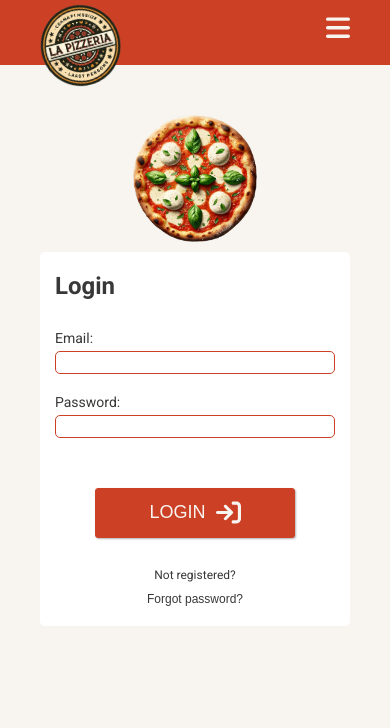
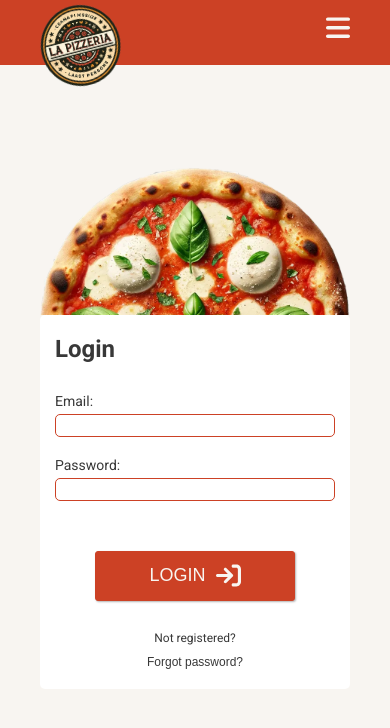
Before and after one commit to DTM10/LaPizzeria, a React (Create React App) app: page /login in a window 390 px wide. Shown: the top 728 px of the page. Built offline with nearby package versions, Linux system fonts and the light colour scheme; no server answers; the database is empty.

Commit message:
Implement cut pizza in Login page

```diff
--- a/src/App.js
+++ b/src/App.js
@@ -20,7 +20,7 @@ function App() {
 					<Routes>
 						<Route path="/" element={<Layout />}>
 							<Route index element={<Home />} />
-							<Route index path="menu" element={<Menu />} />
+							<Route path="menu" element={<Menu />} />
 							<Route path="login" element={<Login />} />
 							<Route path="tracker" element={<Tracker />} />
 							<Route path="cart" element={<Cart />} />
--- a/src/App.scss
+++ b/src/App.scss
@@ -10,8 +10,8 @@ body {
 	background-color: $background-color;
 	color: $primary-content-color;
 	font-family: $regular-font;
-	-webkit-text-fill-color: $primary-content-color;
-	-webkit-opacity: 1;
+	// -webkit-text-fill-color: $primary-content-color;
+	// -webkit-opacity: 1;
 }
 
 
--- a/src/components/Accordion/Accordion.module.scss
+++ b/src/components/Accordion/Accordion.module.scss
@@ -6,7 +6,7 @@
         margin-top: 10px;
         grid-template-columns: 2fr 1fr 12px;
         background-color: $card-background-color;
-        box-shadow: $card-box-shadow;
+        box-shadow:$bordered-card-box-shadow;
         padding: 10px;
         width: 100%;
         text-align: left;
@@ -17,6 +17,8 @@
         transition: background-color 0.5 ease;
         font-size: 12px;
         font-weight: 300;
+        -webkit-text-fill-color: $primary-content-color;
+	    -webkit-opacity: 1;
 
         &:focus {
             outline: none;
@@ -24,18 +26,25 @@
 
         &::after {
             content: '+';
-            float: right;
+            // float: right;
         }
+
 
         &.active::after {
             content: '-';
+            color: $background-color;
+        }
+
+
+        &.openBtn {
+            border-radius: 5px 5px 0 0;
+            background-color: $accent-color;
+            color: $background-color;
+            -webkit-text-fill-color: $background-color;
+            -webkit-opacity: 1;
         }
     }
-    .openBtn {
-        border-radius: 5px 5px 0 0;
-        background-color: $accent-color;
-        color: $background-color;
-    }
+
 
     .accordionContent {
         padding: 0 10px;
@@ -69,7 +78,7 @@
         border: solid $accent-color 1px;
         border-radius: 0 0 5px 5px;
         padding: 5px 10px;
-        box-shadow: $card-box-shadow;
+        box-shadow: $bordered-card-box-shadow;
     }
 
 }
--- a/src/components/CartCard/CartCard.module.scss
+++ b/src/components/CartCard/CartCard.module.scss
@@ -32,10 +32,11 @@
                 white-space: nowrap;
                 align-items: center;
                 padding: 0;
-                color: $background-color !important;
-                -webkit-text-fill-color: $background-color !important;
+                color: $background-color;
+                -webkit-text-fill-color: $background-color;
 	            -webkit-opacity: 1;
-                font-size: 2vh;
+                font-size: clamp(12px, 1.5vw, 20px);
+
             }
         }
         .specialPriceDescrip {
@@ -95,7 +96,9 @@
             .priceDescrip, .specialPriceDescrip {
                 height: calc(100% + 30px);
                 width: 100%;
-
+                .descText{
+                    font-size: 2vw;
+                }
             }
         }
     }
@@ -110,8 +113,8 @@
                 height: calc(100% + 20px);
                 width: 100%;
                 padding: 20px;
-                p{
-                    font-size: 1.8vh;
+                .descText{
+                    font-size: 3vw;
                     padding-top: 10px;
                 }
             }
--- a/src/components/Home/Home.jsx
+++ b/src/components/Home/Home.jsx
@@ -1,35 +1,29 @@
 import React, { useCallback, useContext, useEffect } from 'react';
-import styles from './home.module.css';
+import styles from './Home.module.scss';
 import { CartContext } from '../../context/CartContext';
 import { getSundaySpecial } from '../../Helper';
 
 export function Home() {
-	const { scheduleWeekDayUpdate, setSundaySpecial } = useContext(CartContext);
+  //   const { scheduleWeekDayUpdate, setSundaySpecial } = useContext(CartContext);
 
-	const getSpecial = useCallback(() => {
-		getSundaySpecial()
-			.then((res) => {
-				setSundaySpecial(res);
-			})
-			.catch((e) => {
-				console.log('Error trying to get special', e);
-			});
-	}, [setSundaySpecial]);
+  // const getSpecial = useCallback(() => {
+  // 	getSundaySpecial()
+  // 		.then((res) => {
+  // 			setSundaySpecial(res);
+  // 		})
+  // 		.catch((e) => {
+  // 			console.log('Error trying to get special', e);
+  // 		});
+  // }, [setSundaySpecial]);
 
-	useEffect(() => {
-		scheduleWeekDayUpdate();
-		getSpecial();
-	}, [scheduleWeekDayUpdate, getSpecial]);
+  // useEffect(() => {
+  // 	scheduleWeekDayUpdate();
+  // 	getSpecial();
+  // }, [scheduleWeekDayUpdate, getSpecial]);
 
-	return (
-		<div className={styles.home}>
-			<div className={styles.imgContainer}>
-				<img
-					src={'/images/Promo.png'}
-					alt="promo-two-pizzas-for-20-dollars"
-					className={styles.img}
-				/>
-			</div>
-		</div>
-	);
+  return (
+    <div className={styles.home}>
+      <div className={styles.imgContainer}></div>
+    </div>
+  );
 }
--- /dev/null
+++ b/src/components/Home/Home.module.scss
@@ -0,0 +1,19 @@
+@import '../../styles/variables.scss';
+
+.home {
+	background-size: cover;
+	background-position: center;
+	min-height: 100vh;
+	position: relative;
+    .carouselContainer {
+
+    }
+}
+
+@media (max-width: $medium-breakpoint) {
+
+}
+
+@media (max-width: $small-breakpoint) {
+
+}
--- a/src/components/Login/Login.module.scss
+++ b/src/components/Login/Login.module.scss
@@ -5,6 +5,8 @@
     display: flex;
     justify-content: space-between;
     padding: 0 $large-padding;
+    overflow: hidden;
+    max-height: 500px;
     .imgContainer {
         width: 100%;
         height: auto;
@@ -12,13 +14,16 @@
         flex-direction: column;
         align-items: center;
         justify-content: center;
+        overflow: hidden;
         img{
-           width: 70%;
+           width: 150%;
            height: auto;
+           transform: translate(18%,0);
         }
     }
     .loginContainer{
         width: 100%;
+        max-width: 400px;
         height: auto;
         background-color: $card-background-color;
         border-radius: 5px;
@@ -94,7 +99,9 @@
     .login {
         padding: 0 $medium-padding;
         flex-direction: column;
-        gap: 20px;
+        overflow: visible;
+        max-height: none;
+        // gap: 20px;
         .imgContainer {
             width: 100%;
             height: auto;
@@ -102,9 +109,13 @@
             flex-direction: column;
             align-items: center;
             justify-content: center;
+            // overflow: visible;
+            max-height: 200px;
             img{
-               width: clamp(160px, 30%, 200px);
+            //    width: clamp(160px, 30%, 200px);
+               width: 100%;
                height: auto;
+               transform: translate(0,35%);
             }
         }
         .loginContainer{
@@ -116,7 +127,7 @@
 @media (max-width: $small-breakpoint) {
     .login {
         padding: 0 $small-padding;
-        gap: 10px;
+        // gap: 10px;
         .imgContainer {
             width: 100%;
             height: auto;
@@ -124,10 +135,10 @@
             flex-direction: column;
             align-items: center;
             justify-content: center;
-            img{
-               width: clamp(120px, 40%, 160px);
-               height: auto;
-            }
+            // img{
+            //    width: clamp(120px, 40%, 160px);
+            //    height: auto;
+            // }
         }
         .loginContainer{
             padding: 20px 15px;
--- a/src/components/PizzaCard/PizzaCard.module.scss
+++ b/src/components/PizzaCard/PizzaCard.module.scss
@@ -9,7 +9,7 @@
 	display: flex;
 	flex-direction: column;
 	align-items: center;
-	box-shadow: 2px 2px 4px rgba(0,0,0,0.3);
+	box-shadow: $card-box-shadow;
     img {
         height: 180px;
 	    width: auto;
--- a/src/components/User/User.module.scss
+++ b/src/components/User/User.module.scss
@@ -3,12 +3,14 @@
 
 .user {
     width: 100%;
+    max-width: 400px;
     display: flex;
     justify-content: center;
     background-color: $card-background-color;
     box-shadow: $card-box-shadow;
     border-radius: 5px;
     padding: 30px;
+    overflow: hidden;
     .userContainer{
         width: 100%;
         font-size: 16px;
@@ -75,6 +77,7 @@
         display: flex;
         justify-content: center;
         padding: 30px 20px;
+        max-width: none;
     }
 }
 
--- a/src/styles/variables.scss
+++ b/src/styles/variables.scss
@@ -12,6 +12,7 @@ $regular-price-color: #cc6b25;
 
 // Shadows
 $card-box-shadow: 2px 2px 4px rgba(0,0,0,0.3);
+$bordered-card-box-shadow: 2px 2px 4px rgba(200,200,200,0.6);
 $button-box-shadow: 1px 1px 2px rgba(0,0,0,0.3);
 
 // Breakpoints
```
